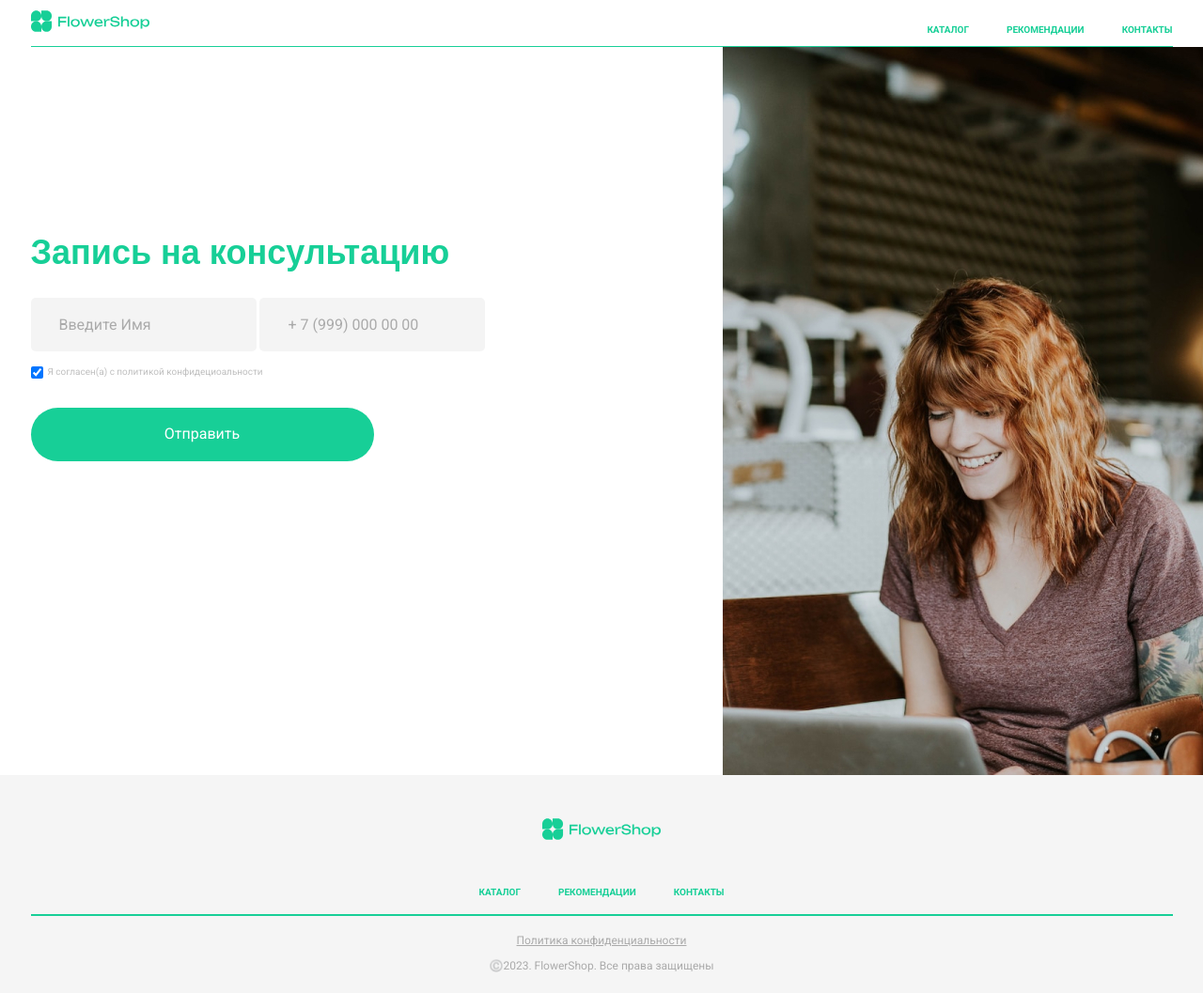
After one commit to mivanov06/FlowerShop, a Django app: page /consultation/ in a window 1280 px wide. The commit adds this page. Shown: the whole page at 94% size. Run offline with Django 4.2, Linux system fonts and the light colour scheme; parts of the project's set-up code (start-up, migrations or seed data) failed here and were passed over; some web fonts are replaced.

Commit message:
Доработка блока заказа консультации.
Добавлена дополнительная страница обработчик записи.

```diff
--- a/src/templates/components/consultation.html
+++ b/src/templates/components/consultation.html
@@ -3,7 +3,7 @@
   <div class="container">
     <div class="consultation">
       <div class="title consultation__title">Оставьте заявку на консультацию</div>
-      <form action="{% url 'home' %}" method="post" class="consultation__form">
+      <form action="{% url 'consultation' %}" method="post" class="consultation__form">
         {% csrf_token %}
         <input type="text" name="fname" class="consultation__form_input" placeholder="Введите Имя" required>
         <input type="text" name="tel" class="consultation__form_input" placeholder="+ 7 (999) 000 00 00" required>
--- /dev/null
+++ b/src/templates/pages/consultation.html
@@ -0,0 +1,44 @@
+{% extends 'base.html' %}
+{% load static %}
+
+{% block content %}
+  {% if consultation %}
+    <section id="singUpConsultation">
+      <div class="container">
+        <div class="title">Заявка на консультацию принята.</div>
+        <div class="title">Свами свяжутся в ближайшее время.</div>
+        <div class="singUpConsultation">
+          <div class="blockImgHiden"></div>
+        </div>
+      </div>
+      <img src="{% static 'img/singUpConsultationImg.jpg' %}" alt="singUpConsultationImg"
+           class="singUpConsultation__img">
+    </section>
+  {% endif %}
+
+  {% if not consultation or error %}
+    <section id="singUpConsultation">
+      <div class="container">
+        <div class="singUpConsultation">
+          <form action="{% url 'consultation' %}" method="post" class="singUpConsultation__form">
+            {% csrf_token %}
+            <div class="title">Запись на консультацию</div>
+            {% if error %}
+              <div style="color: red; margin-bottom: 5px"> - {{ error }}</div>
+            {% endif %}
+            <input type="text" name="fname" class="order__form_input" placeholder="Введите Имя" required>
+            <input type="text" name="tel" class="order__form_input" placeholder="+ 7 (999) 000 00 00" required>
+            <div class="chekbox fic">
+              <input type="checkbox" class="singUpConsultation__ckekbox" checked required>
+              <span class="chekbox__intro">Я согласен(а) с политикой конфидециоальности</span>
+            </div>
+            <button class="btn singUpConsultation__form_btn">Отправить</button>
+          </form>
+          <div class="blockImgHiden"></div>
+        </div>
+      </div>
+      <img src="{% static 'img/singUpConsultationImg.jpg' %}" alt="singUpConsultationImg"
+           class="singUpConsultation__img">
+    </section>
+  {% endif %}
+{% endblock %}
--- a/src/urls.py
+++ b/src/urls.py
@@ -10,4 +10,5 @@ urlpatterns = [
     path('contacts/', views.contacts, name='contacts'),
     path('bouquet/<int:pk>', views.bouquet_card, name='bouquet_card'),
     path('order/bouquet/<int:pk>', views.order, name='order'),
+    path('consultation/', views.consultation, name='consultation'),
 ]
--- a/src/views.py
+++ b/src/views.py
@@ -24,13 +24,36 @@ def catalog_bouquets_serialize(bouquets):
 
 
 def index(request):
+    return render(request, template_name='pages/index.html')
+
+
+def consultation(request):
+    consultation = None
+    error = ''
     if request.method == 'POST':
-        fname = request.POST['fname']
-        tel = request.POST['tel']
-        client, _ = Client.objects.get_or_create(name=fname, phonenumber=tel)
-        consultation = Consultation.objects.create(client=client, status=False)
+        try:
+            name = request.POST.get('fname')
+            tel = PhoneNumber.from_string(
+                phone_number=request.POST.get('tel'),
+                region='RU'
+            ).as_e164
 
-    return render(request, template_name='pages/index.html')
+            client, _ = Client.objects.get_or_create(
+                name=name,
+                phonenumber=tel
+            )
+            consultation = Consultation.objects.create(
+                client=client,
+                status=False
+            )
+        except phonenumbers.phonenumberutil.NumberParseException:
+            error = 'Не правильный номер. Формат + 7 (999) 000 00 00'
+
+    return render(
+        request,
+        template_name='pages/consultation.html',
+        context={'consultation': consultation, 'error': error},
+    )
 
 
 def catalog(request):
@@ -102,7 +125,8 @@ def order(request, pk):
             customer_name = request.POST.get('fname')
             customer_phone = PhoneNumber.from_string(
                 phone_number=request.POST.get('tel'),
-                region='RU').as_e164
+                region='RU'
+            ).as_e164
             customer_address = request.POST.get('address')
             delivery_time_slot = request.POST.get('orderTime')
 
```
